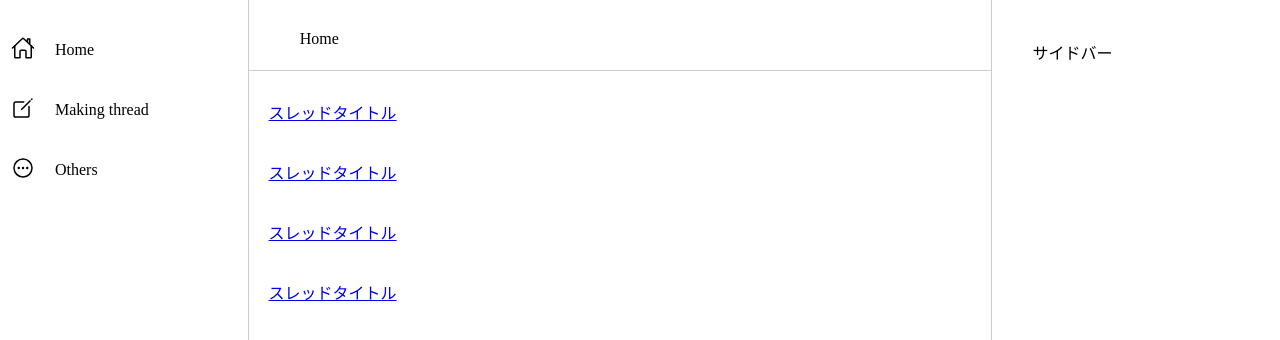
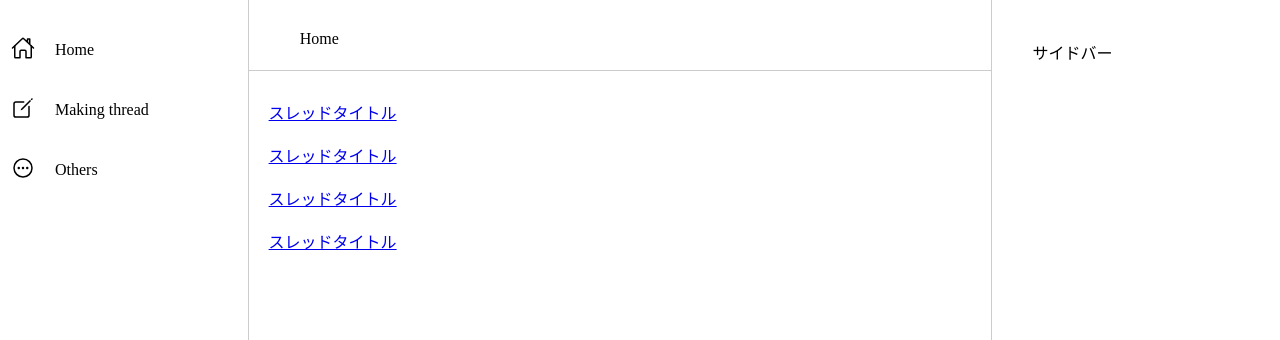
Before and after one commit to LVashro/CABBS, a plain HTML site: page index.html in a window 1280 px wide. Shown: the top 340 px of the page. Drawn offline with nearby package versions, Linux system fonts and the light colour scheme.

Commit message:
Update style.css

```diff
--- a/style.css
+++ b/style.css
@@ -37,7 +37,7 @@ main{
 }
 
 main p{
-    height: 20px;
+    height: 3px;
 }
 
 .sidebar{
```
